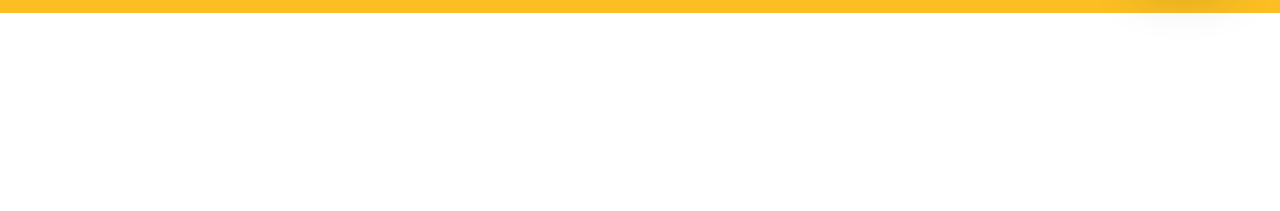
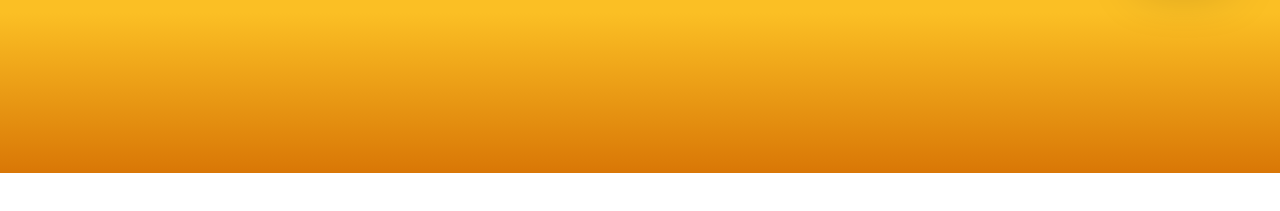
Before and after one commit to kbesseghir/Smart, a website built with Vite: page index.html in a window 1280 px wide. Shown: the part 119-330 px from the top of the page. Built offline with nearby package versions, Linux system fonts and the light colour scheme.

Commit message:
scnd commit

```diff
--- a/index.html
+++ b/index.html
@@ -31,6 +31,15 @@
       </div>
     </div>
   </nav>
+  <header class="relative pt-16 md:pt-24 lg:pt-48">
+    <div class="absolute inset-0 bottom-8  md:bottom-24
+    xl:bottom-32 -z-10 bg-gradient-to-b
+    from-amber-400
+    to-amber-600 ">
+
+    </div>
+
+  </header>
 
     <script type="module" src="/main.js"></script>
   </body>
```
